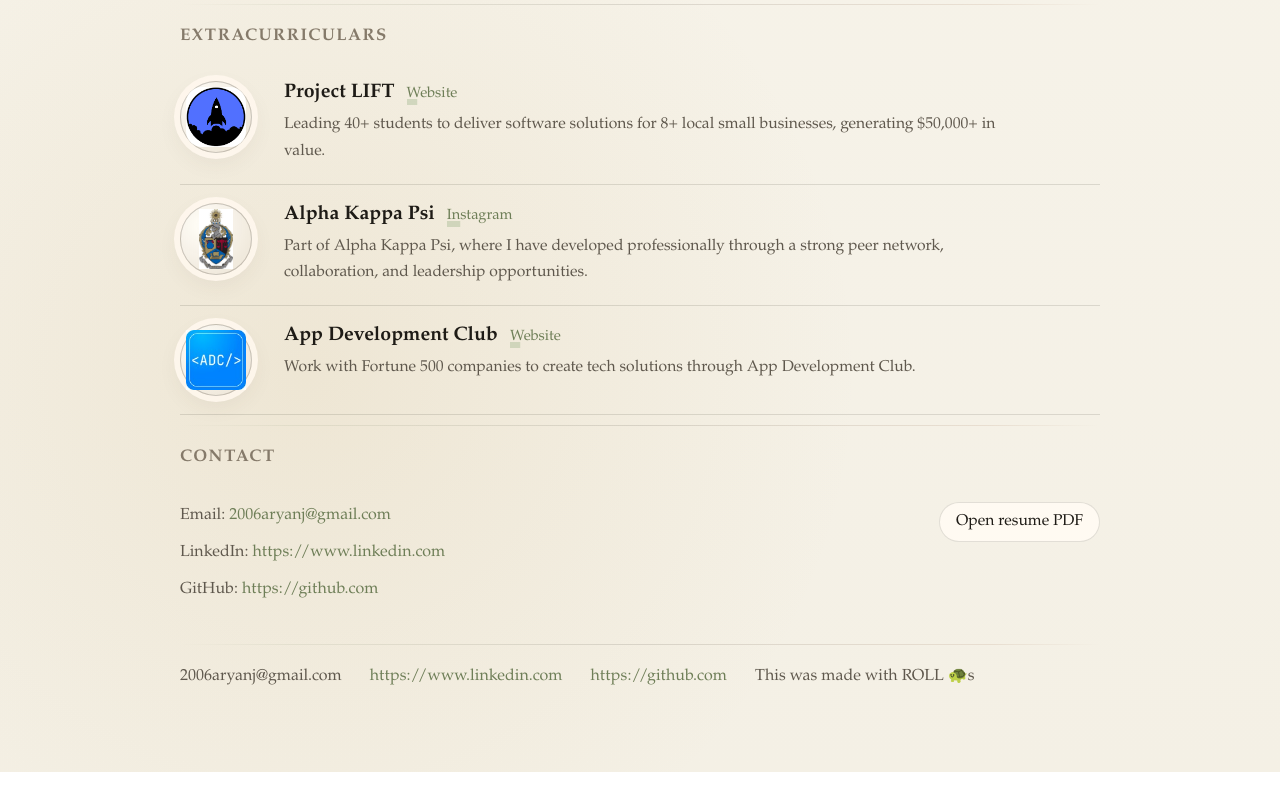
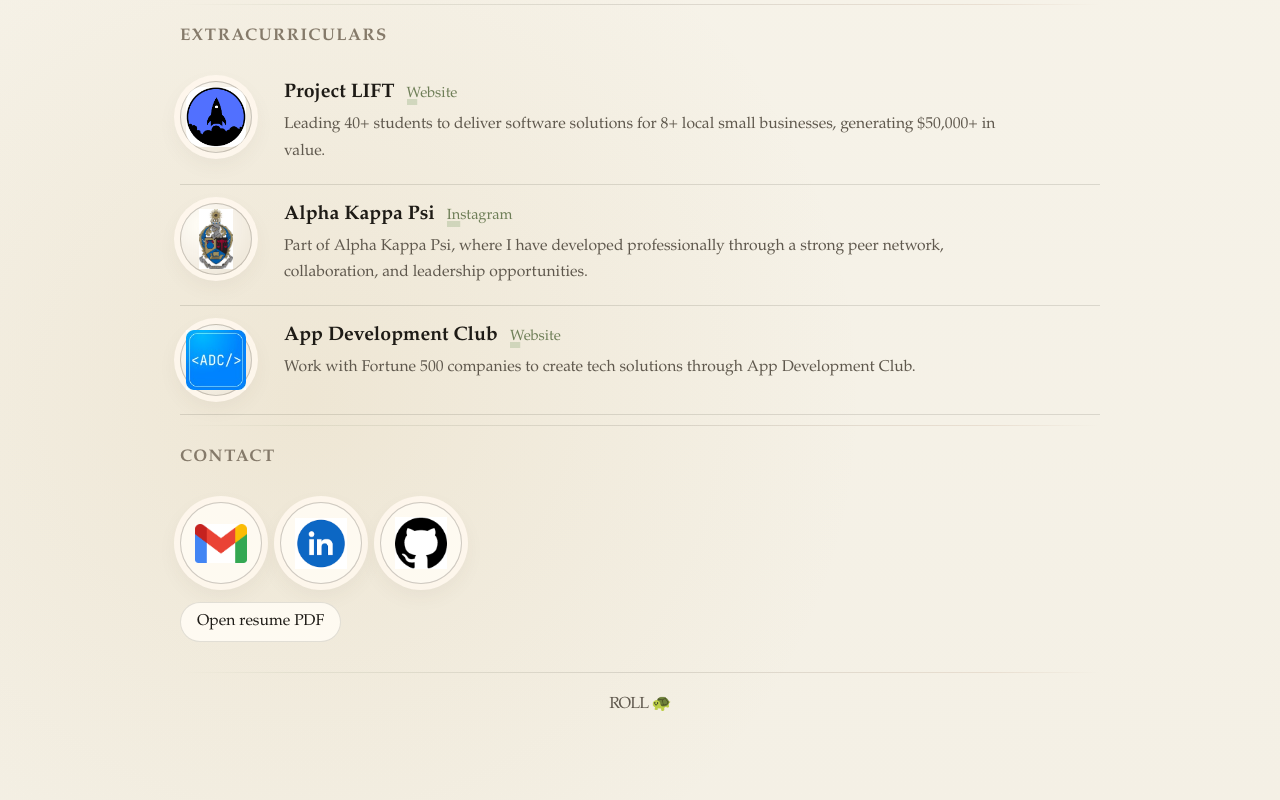
Before and after one commit to aryanj112/portfolio, a Next.js app: page / in a window 1280 px wide. Shown: the part 1709-2509 px from the top of the page. Before the commit the page ends 2481 px from the top, so only its background shows below. Built offline with nearby package versions, Linux system fonts and the light colour scheme.

Commit message:
Refine contact section and experience content

```diff
--- a/app/globals.css
+++ b/app/globals.css
@@ -1093,13 +1093,10 @@ iframe {
 
 .contactHomeGrid {
   display: grid;
-  grid-template-columns: minmax(0, 1fr) auto;
-  gap: 28px;
+  gap: 18px;
   padding-top: 18px;
-  align-items: start;
 }
 
-.contactHomeCopy p,
 .footerInner p {
   margin: 0 0 10px;
   font-size: 1rem;
@@ -1107,10 +1104,46 @@ iframe {
   color: var(--muted);
 }
 
-.contactHomeCopy a,
 .footerInner a,
 .resumeModalActions a {
   color: var(--moss);
+}
+
+.contactIcons {
+  display: flex;
+  flex-wrap: wrap;
+  gap: 18px;
+}
+
+.contactHomeActions {
+  display: flex;
+}
+
+.contactIconLink {
+  width: 82px;
+  height: 82px;
+  border-radius: 50%;
+  display: grid;
+  place-items: center;
+  background: rgba(255, 251, 244, 0.92);
+  border: 1px solid var(--rule-strong);
+  box-shadow:
+    0 0 0 6px rgba(255, 248, 238, 0.92),
+    0 8px 24px rgba(79, 64, 45, 0.08);
+  transition: transform 180ms ease, box-shadow 180ms ease;
+}
+
+.contactIconLink:hover {
+  transform: translateY(-2px);
+  box-shadow:
+    0 0 0 6px rgba(255, 248, 238, 0.92),
+    0 14px 30px rgba(79, 64, 45, 0.12);
+}
+
+.contactIconImage {
+  width: 52px;
+  height: 52px;
+  object-fit: contain;
 }
 
 .resumePopupButton,
@@ -1182,10 +1215,27 @@ iframe {
 }
 
 .footerInner {
-  display: flex;
-  flex-wrap: wrap;
-  gap: 8px 28px;
+  display: grid;
+  place-items: center;
   padding-top: 18px;
+}
+
+.footerRoll {
+  margin: 0;
+  font-size: clamp(2.4rem, 6vw, 4.6rem);
+  line-height: 1;
+  letter-spacing: -0.05em;
+  color: var(--text);
+  transition:
+    transform 180ms ease,
+    color 180ms ease,
+    text-shadow 180ms ease;
+}
+
+.footerRoll:hover {
+  transform: translateY(-2px) rotate(-1.2deg);
+  color: var(--moss);
+  text-shadow: 0 10px 24px rgba(84, 120, 90, 0.18);
 }
 
 .courseworkPage {
--- a/app/home-contact-section.tsx
+++ b/app/home-contact-section.tsx
@@ -1,5 +1,6 @@
 "use client";
 
+import Image from "next/image";
 import { useState } from "react";
 import { profile } from "./site-data";
 
@@ -11,22 +12,16 @@ export function HomeContactSection() {
       <section className="contactHomeSection" id="contact">
         <h2 className="sectionSubhead">Contact</h2>
         <div className="contactHomeGrid">
-          <div className="contactHomeCopy">
-            <p>
-              Email: <a href={`mailto:${profile.email}`}>{profile.email}</a>
-            </p>
-            <p>
-              LinkedIn:{" "}
-              <a href={profile.linkedin} target="_blank" rel="noreferrer">
-                {profile.linkedin}
-              </a>
-            </p>
-            <p>
-              GitHub:{" "}
-              <a href={profile.github} target="_blank" rel="noreferrer">
-                {profile.github}
-              </a>
-            </p>
+          <div className="contactIcons">
+            <a href={`mailto:${profile.email}`} className="contactIconLink" aria-label="Email Aryan Jain">
+              <Image src="/social/gmail.png" alt="" width={58} height={58} className="contactIconImage" />
+            </a>
+            <a href={profile.linkedin} target="_blank" rel="noreferrer" className="contactIconLink" aria-label="LinkedIn">
+              <Image src="/social/linkedin.png" alt="" width={58} height={58} className="contactIconImage" />
+            </a>
+            <a href={profile.github} target="_blank" rel="noreferrer" className="contactIconLink" aria-label="GitHub">
+              <Image src="/social/github.png" alt="" width={58} height={58} className="contactIconImage" />
+            </a>
           </div>
           <div className="contactHomeActions">
             <button type="button" className="resumePopupButton" onClick={() => setIsResumeOpen(true)}>
@@ -58,18 +53,7 @@ export function HomeContactSection() {
       <footer className="siteFooter">
         <div className="rule" aria-hidden="true" />
         <div className="footerInner">
-          <p>{profile.email}</p>
-          <p>
-            <a href={profile.linkedin} target="_blank" rel="noreferrer">
-              {profile.linkedin}
-            </a>
-          </p>
-          <p>
-            <a href={profile.github} target="_blank" rel="noreferrer">
-              {profile.github}
-            </a>
-          </p>
-          <p>This was made with ROLL 🐢s</p>
+          <p className="footerRoll">ROLL 🐢</p>
         </div>
       </footer>
     </>
--- a/app/site-data.ts
+++ b/app/site-data.ts
@@ -90,12 +90,8 @@ export const workExperiences: DetailEntry[] = [
     period: "Ongoing",
     location: "University of Maryland",
     summary:
-      "Working on drone-focused research in an academic lab setting and exploring the kind of robotics and autonomy problems I want to keep pursuing long term.",
-    details: [
-      "This section is set up for your RAAS lab work and can hold the exact research direction, hardware stack, and autonomy or sensing problems you are tackling.",
-      "It is also a strong place to connect drones, robotics, and computer vision to the broader environmental and field robotics work you want to grow into.",
-      "Once you want, we can replace this with the real scope of your research, what you built, and the specific technical questions you worked on.",
-    ],
+      "Researching the effects of wind on drones in an academic lab setting and exploring the kind of robotics and autonomy problems I want to keep pursuing long term.",
+    details: [],
     tags: ["Robotics", "Drones", "Research"],
   },
   {
@@ -105,12 +101,8 @@ export const workExperiences: DetailEntry[] = [
     period: "Incoming Summer '26",
     location: "San Francisco, CA",
     summary:
-      "Joining Pinterest as a software engineering intern and excited to learn how large-scale consumer products are built with strong engineering craft.",
-    details: [
-      "This page is ready for your real internship description, team name, project scope, and impact once you want to swap in exact resume bullets.",
-      "A strong version here could describe the product area, the systems you touched, and the specific outcome you owned.",
-      "We can also add screenshots, architecture notes, or a short reflection once the internship is underway.",
-    ],
+      "Joining Pinterest as a software engineering intern on the Mobile Platforms organization and excited to learn how large-scale mobile systems are built.",
+    details: [],
     tags: ["Consumer products", "Frontend", "Product engineering"],
   },
   {
@@ -120,7 +112,7 @@ export const workExperiences: DetailEntry[] = [
     period: "Summer '25",
     location: "Gaithersburg, MD",
     summary:
-      "Designed hardware and developed code to measure and transmit HVAC appliance efficiency data.",
+      "Built an embedded system for monitoring dehumidifier efficiency, including hardware design and code to measure and transmit appliance data.",
     details: [],
     tags: ["Python", "AWS IoT", "Raspberry Pi", "SolidWorks"],
   },
@@ -131,12 +123,8 @@ export const workExperiences: DetailEntry[] = [
     period: "Winter '26",
     location: "Student developer program",
     summary:
-      "Built software in a student developer setting and gained experience working with product-oriented engineering expectations at scale.",
-    details: [
-      "This page can describe the exact product area, stack, and ownership you had in the program.",
-      "It can also help connect your broader software background with your growing focus on robotics, AI, and systems work.",
-      "If you want, we can later make this read more technical or more resume-like depending on the audience.",
-    ],
+      "Worked on Project Leo in Amazon's student developer program and gained experience building software in a product-focused environment.",
+    details: [],
     tags: ["Software engineering", "Product", "Student developer"],
   },
 ];
```
